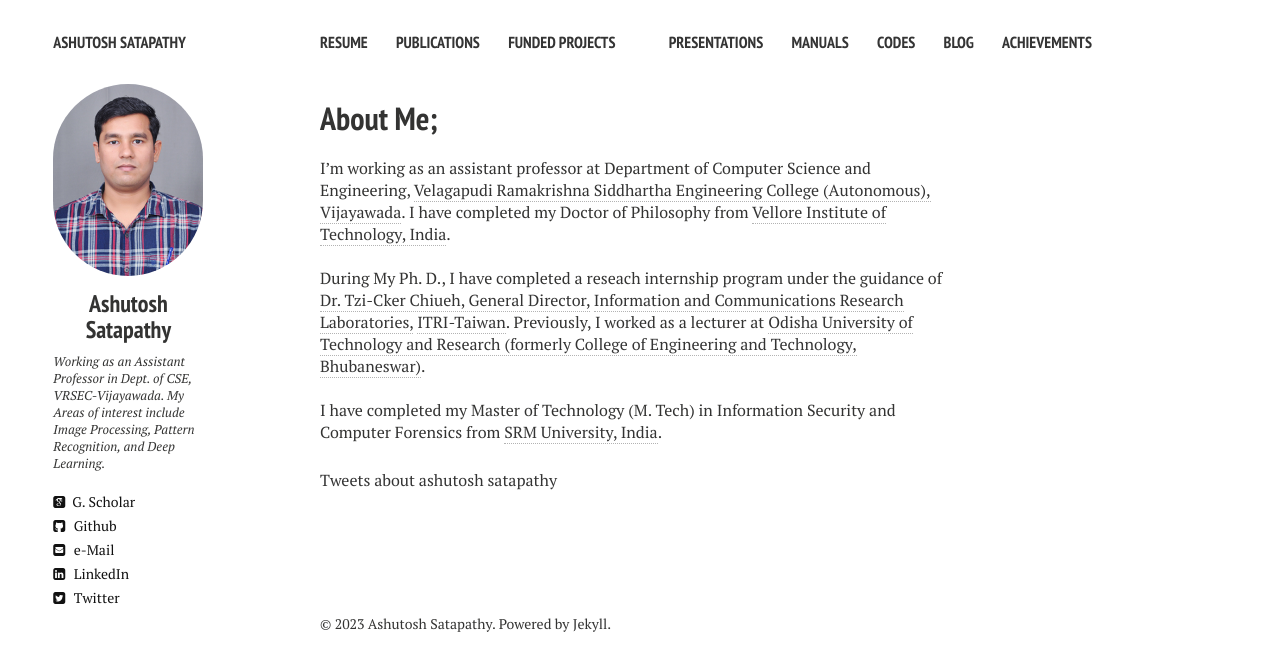
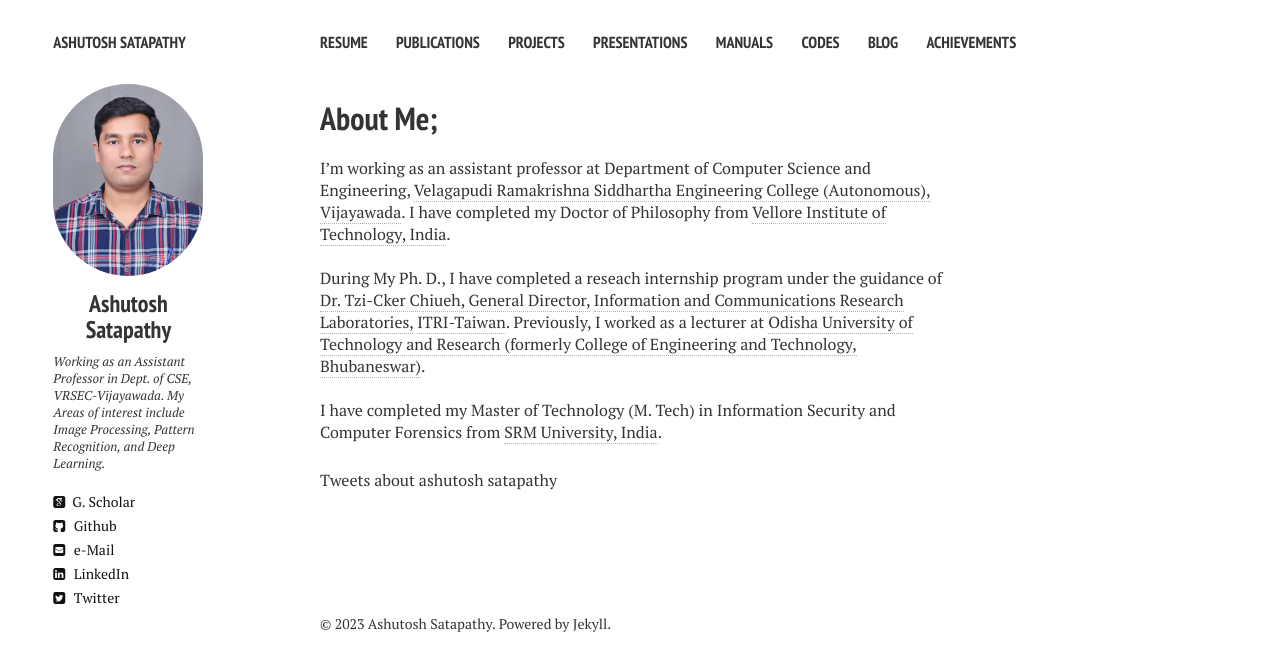
Before and after one commit to ashutoshsatapathy1990/ashutoshsatapathy1990.github.io, a Jekyll site: the page built from index.md, in a window 1280 px wide. Shown: the top 671 px of the page. Built offline with Jekyll 4.4.1, drawn with Linux system fonts in a browser that asks for light colours; nearby versions of some CDN libraries; comment, search, counter and statistics services are not loaded.

Commit message:
Update _config.yml

```diff
--- a/_config.yml
+++ b/_config.yml
@@ -29,8 +29,8 @@ links:
     url: /cv/
   - title: Publications
     url: /publications/
-  - title: Funded Projects
-  - url: #
+  - title: Projects
+    url: #
   - title: Presentations
     url: /presentations/
   - title: Manuals
```
